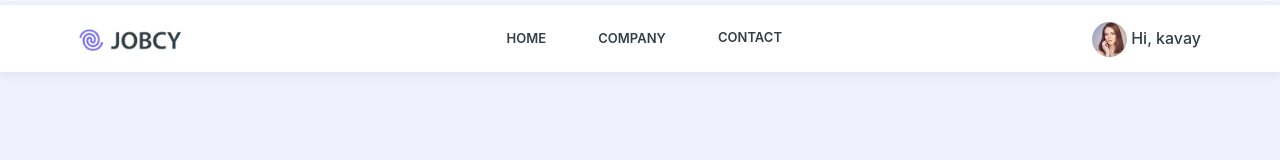
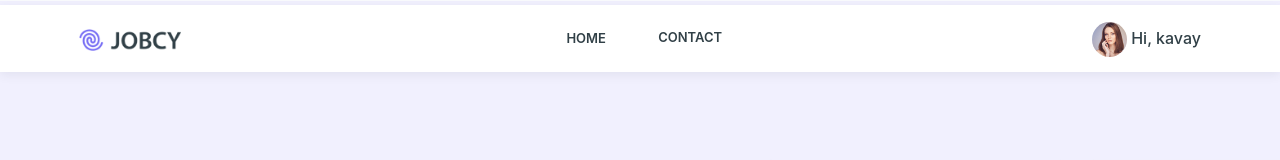
Before and after one commit to thoth2357/Job-Board, a Django app: template jobs/templates/home.html in a window 1280 px wide. Shown: the part 39-199 px from the top of the page. Run offline with Django 3.2, Linux system fonts and the light colour scheme; the template is opened without the code that fills it, so the values that code supplies are empty; some libraries are stand-ins or nearby versions; some web fonts are replaced.

Commit message:
removed company nav tab

```diff
--- a/jobs/templates/nav_bar.html
+++ b/jobs/templates/nav_bar.html
@@ -61,7 +61,7 @@
                         Home <div class="arrow-down"></div>
                     </a>
                 </li>
-                <li class="nav-item dropdown dropdown-hover">
+                {% comment %} <li class="nav-item dropdown dropdown-hover">
                     <a class="nav-link" href="javascript:void(0)" id="jobsdropdown" role="button" data-bs-toggle="dropdown">
                         Company <div class="arrow-down"></div>
                     </a>
@@ -73,7 +73,7 @@
                         <a class="dropdown-item" href="privacy-policy.html">Priacy & Policy</a>
                         <li><a class="dropdown-item" href="faqs.html">Faqs</a></li>
                     </ul>
-                </li>
+                </li> {% endcomment %}
                 <li class="nav-item">
                     <a href="{% url 'contact' %}" class="nav-link">Contact</a>
                 </li>
```
